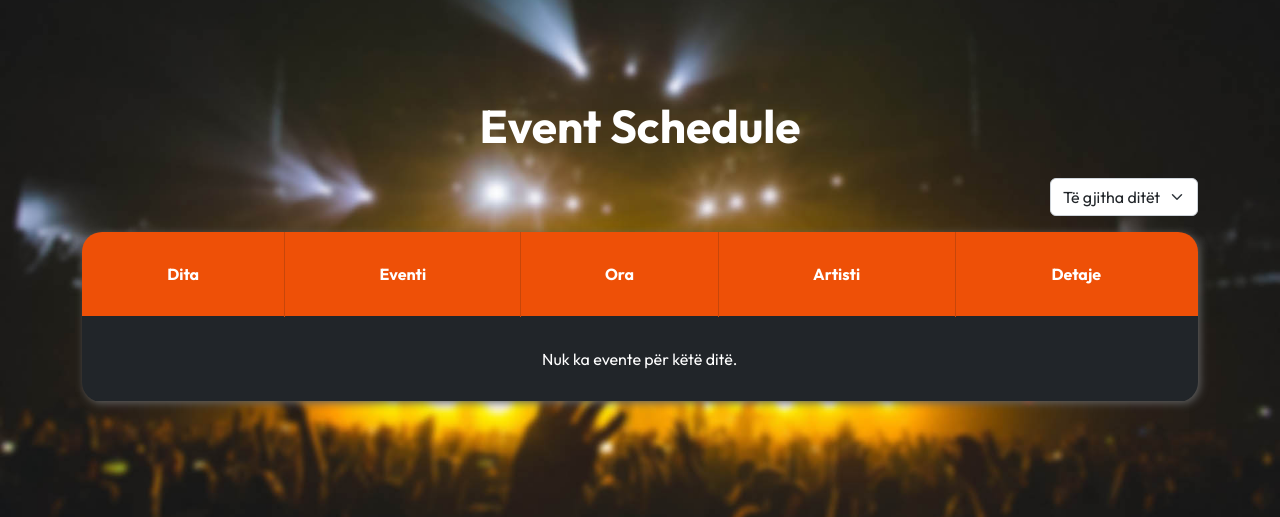
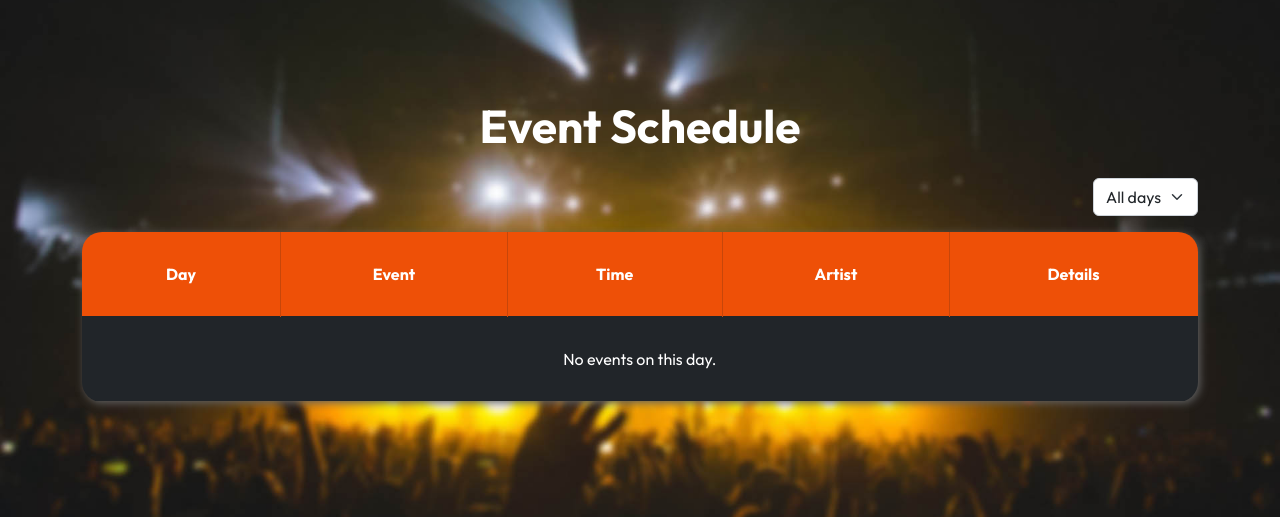
Before and after one commit to engjiosmani/UEB25_Gr11, a PHP site: page / in a window 1280 px wide. Shown: the part 2618-3135 px from the top of the page. Run offline with PHP 8.4, Linux system fonts and the light colour scheme; data that the repository does not hold is empty.

Commit message:
update index.php

```diff
--- a/index.php
+++ b/index.php
@@ -548,10 +548,10 @@ if (isset($_SESSION['ticket_error'])) {
 
                 <div class="mb-3 text-end">
                   <select id="filter-day" class="form-select" style="width:auto; display:inline-block;">
-                    <option value="">Të gjitha ditët</option>
-                    <option value="Day 1">Dita 1</option>
-                    <option value="Day 2">Dita 2</option>
-                    <option value="Day 3">Dita 3</option>
+                    <option value="">All days</option>
+                    <option value="Day 1">Day 1</option>
+                    <option value="Day 2">Day 2</option>
+                    <option value="Day 3">Day 3</option>
                   </select>
                 </div>
 
@@ -559,11 +559,11 @@ if (isset($_SESSION['ticket_error'])) {
                   <table id="schedule-table" class="schedule-table table table-dark">
                     <thead>
                       <tr>
-                        <th>Dita</th>
-                        <th>Eventi</th>
-                        <th>Ora</th>
-                        <th>Artisti</th>
-                        <th>Detaje</th>
+                        <th>Day</th>
+                        <th>Event</th>
+                        <th>Time</th>
+                        <th>Artist</th>
+                        <th>Details</th>
                       </tr>
                     </thead>
                     <tbody>
@@ -830,11 +830,11 @@ if (isset($_SESSION['user'])) {
 <br>
 <section class="section-padding section-bg" id="section_8">
     <div class="container">
-        <h2 class="mb-4">Sugjero artistin për vitin 2026</h2>
+        <h2 class="mb-4">Suggest an Artist for 2026</h2>
         <form id="suggestionForm">
-            <input type="text" name="artist_name" placeholder="Shkruaj emrin e artistit..." required>
+            <input type="text" name="artist_name" placeholder="Enter artist's name..." required>
             <br><br>
-            <button type="submit">Dërgo Sugjerimin</button>
+            <button type="submit">Send Suggestion</button>
         </form>
         <div id="suggestionMessage"></div>
     </div>
@@ -975,7 +975,7 @@ if (isset($_SESSION['user'])) {
 
         </div>
          <div class="text-center small text-muted">
-    Kjo faqe është vizituar <?= $_SESSION['visit_count'] ?> herë
+    This page has been visited <?= $_SESSION['visit_count'] ?> herë
 </div>
     </footer>
     <div class="modal fade" id="eventModal" tabindex="-1" aria-labelledby="eventTitle" aria-hidden="true">
@@ -1147,7 +1147,7 @@ function loadSchedule(day = "") {
     .then(data => {
       let html = '';
       if(data.length === 0){
-        html = `<tr><td colspan="5" class="text-center">Nuk ka evente për këtë ditë.</td></tr>`;
+        html = `<tr><td colspan="5" class="text-center">No events on this day.</td></tr>`;
       }
       data.forEach(event => {
         html += `
```
